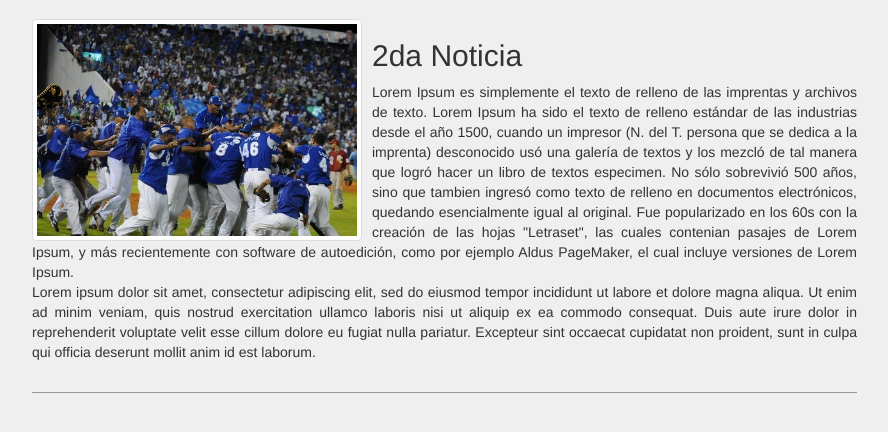
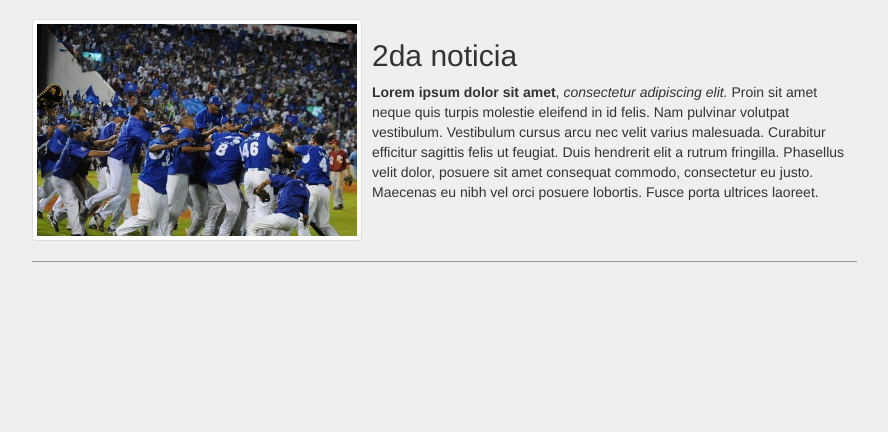
Before and after one commit to Freddyerf/CMS-Equipos-deportivos, a CodeIgniter app: page /CMS-Equipos-deportivos/index.php/web/verNoticias?id=2 in a window 1280 px wide. Shown: the part 51-483 px from the top of the page, without its empty margins (53-941 px from the left). Run offline with CodeIgniter, Linux system fonts and the light colour scheme; data comes from the database, SQL or seed files in the repository; some libraries are stand-ins or nearby versions.

Commit message:
Corregí bugs con las noticias

```diff
--- a/application/controllers/admin.php
+++ b/application/controllers/admin.php
@@ -14,9 +14,7 @@ class Admin extends CI_Controller{
     if(!$this->session->userdata('cedula') ){ // SI NO ESTÁ LOGUEADO
       redirect('web');
     }else{
-    $this->load->view('admin/plantilla/encabezado_adm');
-    $this->load->view('admin/noticias_adm_view');
-    $this->load->view('admin/plantilla/pie_adm');
+      redirect('admin/noticias');
     }
   }
 
@@ -38,7 +36,6 @@ class Admin extends CI_Controller{
           $this->admin_model->guardarNoticia($titulo,$resumen,$foto,$texto);
           redirect('admin/noticias');
         }
-
 
       }else if($id>0){ //SE ESTÁ EDITANDO
         if($foto!=''){ // SI SE SUBIÓ UNA FOTO
--- a/application/models/web_model.php
+++ b/application/models/web_model.php
@@ -12,6 +12,13 @@ class Web_model extends CI_Model{
   public function mostrarNoticias(){
     $this->db->select('id_noticia,titulo,resumen,foto');
     $query = $this->db->get('noticias')->result();
+
+    return $query;
+  }
+
+  public function getNoticia($id){
+    $sql = "SELECT * FROM noticias WHERE id_noticia = ?";
+    $query = $this->db->query($sql, $id)->result_array();
 
     return $query;
   }
--- a/application/views/inicio_view.php
+++ b/application/views/inicio_view.php
@@ -17,8 +17,8 @@
               <h2 class="post-title"><a href="<?= site_url('web/verNoticias') ?>"><?= $file->titulo ?></a></h2>
               <p class="post-contenido text-justify"><?= $file->resumen ?></p>
               <div class="contenedor-botones">
-                <a href="<?= site_url('web/verNoticias') ?>" class="btn btn-primary">Leer Mas</a>
-                <a href="<?= site_url('web/verNoticias') ?>" class="btn btn-success">Comentarios<span class="badge">5</span></a>
+                <a href="<?= site_url('web/verNoticias').'?id='.$file->id_noticia  ?>" class="btn btn-primary">Leer Mas</a>
+                <a href="<?= site_url('web/verNoticias').'?id='.$file->id_noticia  ?>" class="btn btn-success">Comentarios<span class="badge">5</span></a>
               </div>
         </article>
       <?php $count = $count -1; } } ?>
--- a/application/views/noticias_view.php
+++ b/application/views/noticias_view.php
@@ -16,8 +16,8 @@
             <h2 class="post-title"><a href="<?= site_url('web/verNoticias') ?>"><?= $file->titulo ?></a></h2>
             <p class="post-contenido text-justify"><?= $file->resumen ?></p>
             <div class="contenedor-botones">
-              <a href="<?= site_url('web/verNoticias') ?>" class="btn btn-primary">Leer Mas</a>
-              <a href="<?= site_url('web/verNoticias') ?>" class="btn btn-success">Comentarios<span class="badge">5</span></a>
+              <a href="<?= site_url('web/verNoticias').'?id='.$file->id_noticia ?>" class="btn btn-primary">Leer Mas</a>
+              <a href="<?= site_url('web/verNoticias').'?id='.$file->id_noticia  ?>" class="btn btn-success">Comentarios<span class="badge">5</span></a>
             </div>
       </article>
     <?php } ?>
--- a/application/views/verNoticia_View.php
+++ b/application/views/verNoticia_View.php
@@ -1,29 +1,18 @@
 <section class="posts col-md-9">
   <div class="miga-de-pan">
+
     <?php
-    //$CI= &get_instance();
-    //$CI->load->model('web_model');
-    //$files = $CI->web_model->mostrarNoticias(); ?>
-      <?php //foreach($files as $file){ ?>
+    $CI= &get_instance();
+    $CI->load->model('web_model');
+
+    if(isset($_GET['id'])){
+      $noticia = $CI->web_model->getNoticia($_GET['id']);
+    } ?>
         <article class='post clearfix'>
             <img class="img-thumbnail thumb pull-left" src="<?php echo base_url() ."images/noticia1.jpg"; ?>" alt="">
-            <h2 class="post-title">2da Noticia</h2>
-            <p class="post-contenido text-justify">Lorem Ipsum es simplemente el texto de relleno de las imprentas y archivos de texto.
-                                                  Lorem Ipsum ha sido el texto de relleno estándar de las industrias desde el año 1500,
-                                                  cuando un impresor (N. del T. persona que se dedica a la imprenta) desconocido usó una
-                                                  galería de textos y los mezcló de tal manera que logró hacer un libro de textos especimen.
-                                                  No sólo sobrevivió 500 años, sino que tambien ingresó como texto de relleno en documentos
-                                                  electrónicos, quedando esencialmente igual al original. Fue popularizado en los 60s con la
-                                                  creación de las hojas "Letraset", las cuales contenian pasajes de Lorem Ipsum, y más
-                                                  recientemente con software de autoedición, como por ejemplo Aldus PageMaker, el cual
-                                                  incluye versiones de Lorem Ipsum.<br />
-                                                  Lorem ipsum dolor sit amet, consectetur adipiscing elit, sed do eiusmod tempor incididunt
-                                                  ut labore et dolore magna aliqua. Ut enim ad minim veniam, quis nostrud exercitation ullamco
-                                                  laboris nisi ut aliquip ex ea commodo consequat. Duis aute irure dolor in reprehenderit
-                                                  voluptate velit esse cillum dolore eu fugiat nulla pariatur. Excepteur sint occaecat cupidatat
-                                                  non proident, sunt in culpa qui officia deserunt mollit anim id est laborum.
-                                                 </p>
+            <h2 class="post-title"><?= $noticia[0]['titulo'] ?></h2>
+            <p class="post-contenido text-justify"><?= $noticia[0]['cuerpo'] ?></p>
       </article>
-    <?php //} ?>
+
   </div>
 </section>
```
